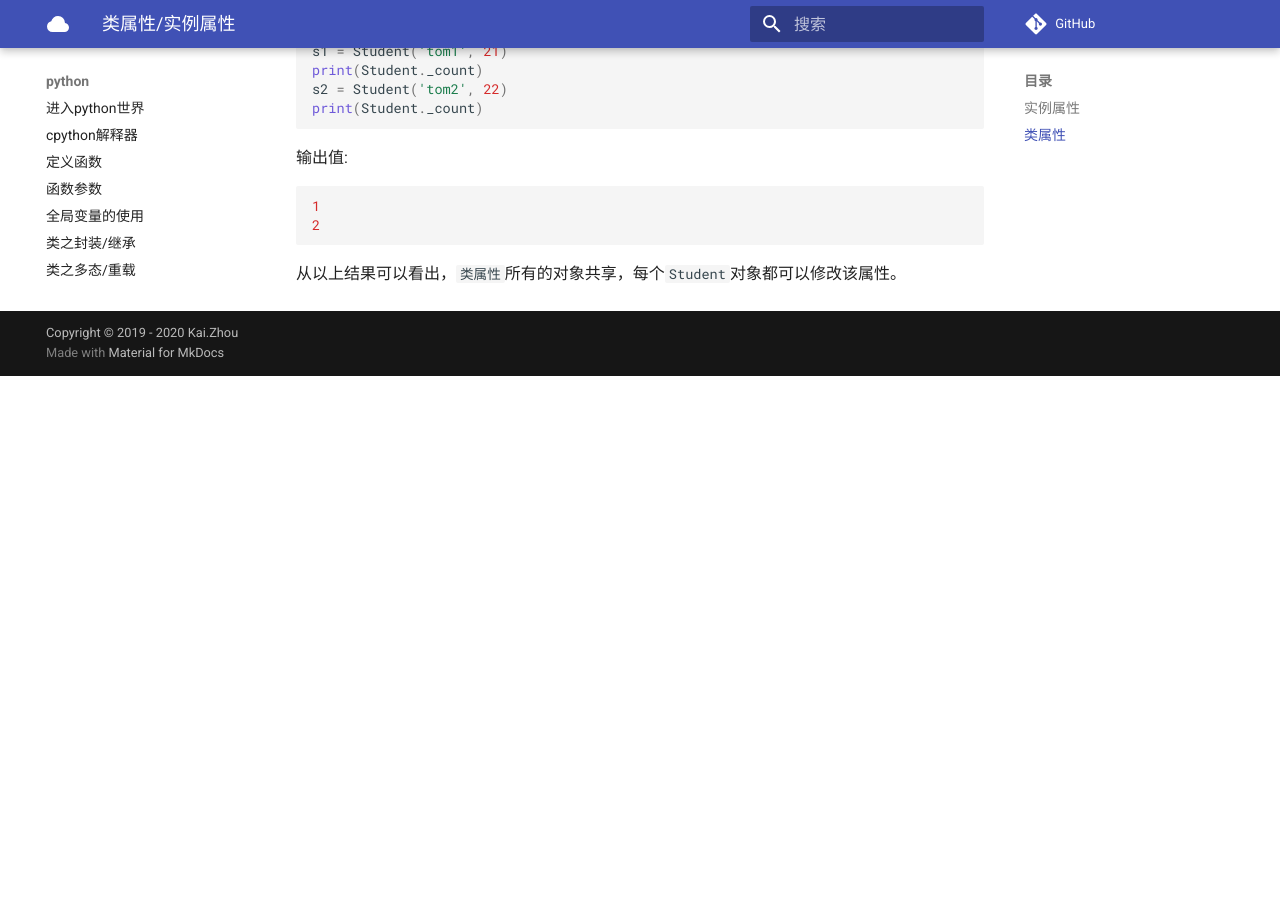
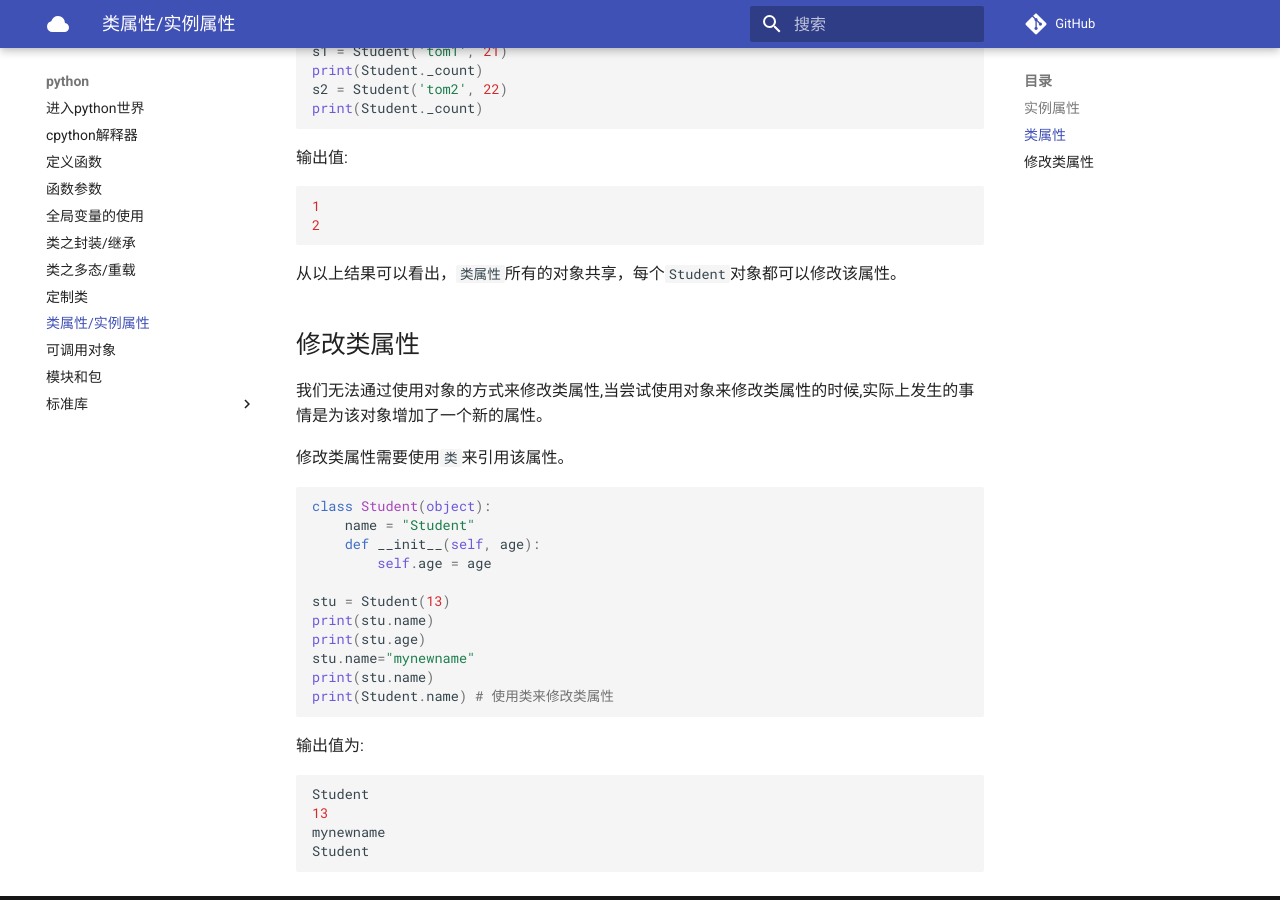
Before and after one commit to zhoukaidev/ks_blog, an MkDocs documentation site: the page built from docs/python/property_py.md, in a window 1280 px wide and 900 px high, scrolled down 1345 px. Built offline with MkDocs 1.6.1 and Material for MkDocs 9.7.7, drawn with Linux system fonts in a browser that asks for light colours; comment, search, counter and statistics services are not loaded; before the commit the page ends 1721 px from its top, so only the background shows below that.

Commit message:
Update property_py.md

````diff
--- a/docs/python/property_py.md
+++ b/docs/python/property_py.md
@@ -70,3 +70,32 @@
 ```
 
 从以上结果可以看出，`类属性`所有的对象共享，每个`Student`对象都可以修改该属性。
+
+## 修改类属性
+
+我们无法通过使用对象的方式来修改类属性,当尝试使用对象来修改类属性的时候,实际上发生的事情是为该对象增加了一个新的属性。
+
+修改类属性需要使用`类`来引用该属性。
+
+```py
+class Student(object):
+    name = "Student"
+    def __init__(self, age):
+        self.age = age
+
+stu = Student(13)
+print(stu.name)
+print(stu.age)
+stu.name="mynewname"
+print(stu.name)
+print(Student.name) # 使用类来修改类属性
+```
+
+输出值为:
+
+```py
+Student
+13
+mynewname
+Student
+```
````
